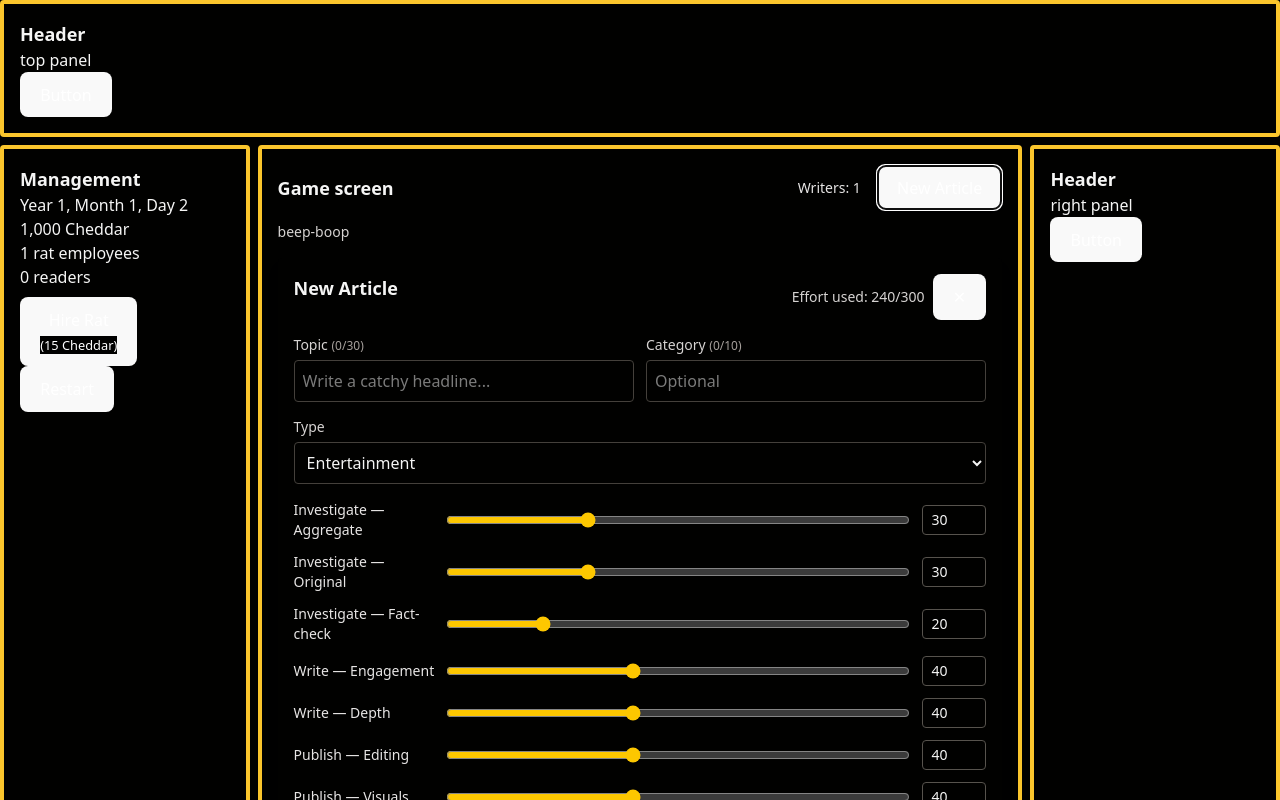
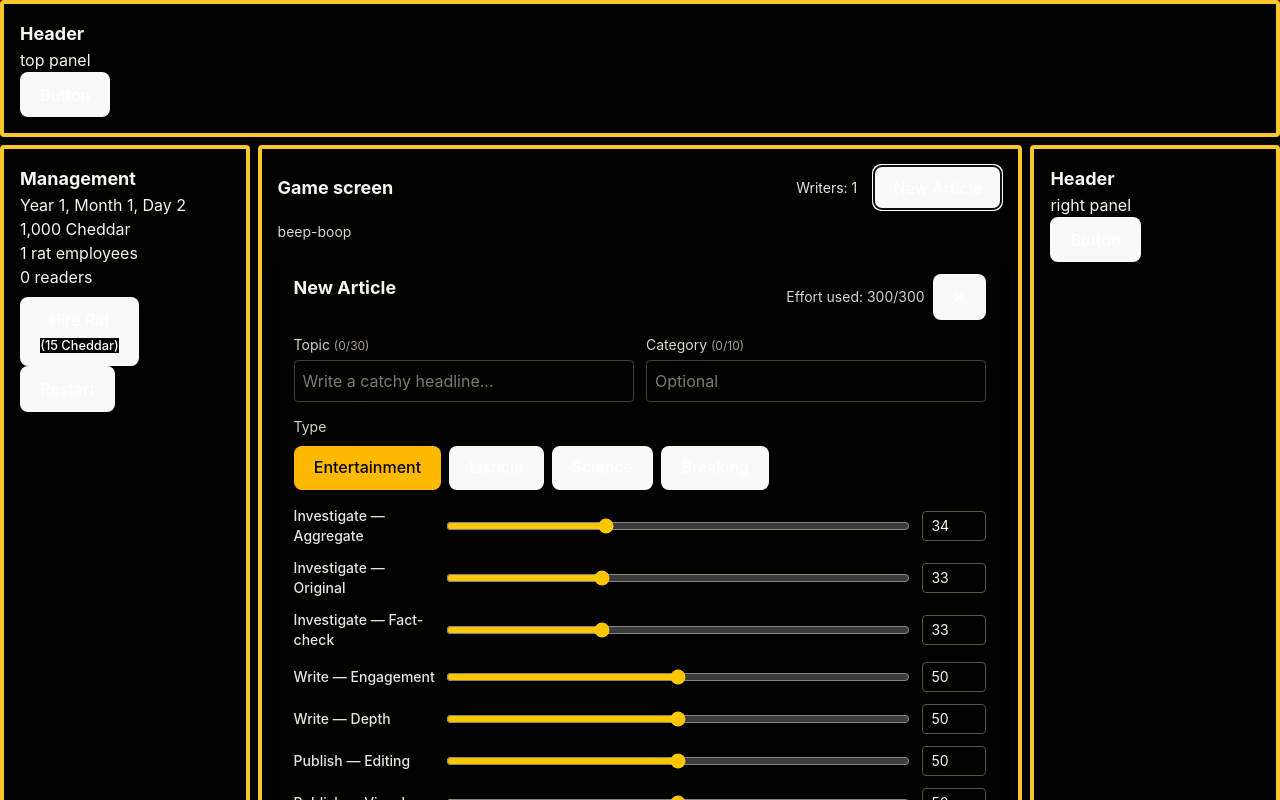
Before and after one commit to davidhaas6/rat-news-tycoon, a React (Vite) app: page / in a window 1280 px wide. Both pictures are taken after a click on the button "New Article". Built offline with nearby package versions, Linux system fonts and the light colour scheme.

Commit message:
enhanced article creation

```diff
--- a/package.json
+++ b/package.json
@@ -13,7 +13,6 @@
     "@tailwindcss/vite": "^4.1.10",
     "react": "^19.1.0",
     "react-dom": "^19.1.0",
-    "tailwindcss": "^4.1.10",
     "zustand": "^5.0.5"
   },
   "devDependencies": {
--- a/src/App.css
+++ b/src/App.css
@@ -1,5 +1,4 @@
 @import "tailwindcss";
-
 
 
 :root {
--- a/src/components/PublishPanel.tsx
+++ b/src/components/PublishPanel.tsx
@@ -1,19 +1,66 @@
 import React, { useEffect, useMemo, useState } from 'react';
 import SliderRow from './SliderRow';
-import type { DraftArticle, ArticleType } from '../types/article';
-
+import { ARTICLE_TYPES, type DraftArticle, type ArticleType } from '../types/article';
 
 interface PublishPanelProps {
   onPublish: (draft: DraftArticle) => void;
   onClose: () => void;
-  maxTotal?: number;
+}
+
+type QualityScores = Record<string, Record<string, number>>;
+
+const sliderGroups = [
+  {
+    key: 'investigation',
+    label: 'Investigate',
+    sliders: [
+      { key: 'aggregate', label: 'Aggregate' },
+      { key: 'original', label: 'Original' },
+      { key: 'factCheck', label: 'Fact-check' },
+    ],
+  },
+  {
+    key: 'writing',
+    label: 'Write',
+    sliders: [
+      { key: 'engagement', label: 'Engagement' },
+      { key: 'depth', label: 'Depth' },
+    ],
+  },
+  {
+    key: 'publishing',
+    label: 'Publish',
+    sliders: [
+      { key: 'editing', label: 'Editing' },
+      { key: 'visuals', label: 'Visuals' },
+    ],
+  },
+];
+
+function getInitialQualities(): QualityScores {
+  const qualities: QualityScores = {};
+  for (const group of sliderGroups) {
+    qualities[group.key] = {};
+    const numSliders = group.sliders.length;
+    const baseValue = Math.floor(100 / numSliders);
+    let remainder = 100 % numSliders;
+    for (const slider of group.sliders) {
+      let value = baseValue;
+      if (remainder > 0) {
+        value++;
+        remainder--;
+      }
+      qualities[group.key][slider.key] = value;
+    }
+  }
+  return qualities;
 }
 
 /**
  * PublishPanel
  *
  * Controlled inputs with live character counters.
- * Sliders 0-100 each. Total effort cannot exceed `maxTotal` (default 300).
+ * Sliders in each group must sum to 100.
  *
  * Keyboard:
  * - Esc: cancel / onClose
@@ -22,27 +69,19 @@ interface PublishPanelProps {
 export default function PublishPanel({
   onPublish,
   onClose,
-  maxTotal = 300,
 }: PublishPanelProps) {
   const [topic, setTopic] = useState('');
   const [category, setCategory] = useState('');
   const [type, setType] = useState<ArticleType>('entertainment');
 
-  const initialSliders = {
-    'investigation.aggregate': 30,
-    'investigation.original': 30,
-    'investigation.factCheck': 20,
-    'writing.engagement': 40,
-    'writing.depth': 40,
-    'publishing.editing': 40,
-    'publishing.visuals': 40,
-  };
+  const [qualities, setQualities] = useState<QualityScores>(getInitialQualities());
 
-  const [sliders, setSliders] = useState<Record<string, number>>(initialSliders);
-
-  const keys = useMemo(() => Object.keys(initialSliders), []);
-
-  const total = useMemo(() => Object.values(sliders).reduce((a, b) => a + b, 0), [sliders]);
+  const total = useMemo(() => {
+    return Object.values(qualities).reduce(
+      (total, group) => total + Object.values(group).reduce((a, b) => a + b, 0),
+      0
+    );
+  }, [qualities]);
 
   useEffect(() => {
     function onKey(e: KeyboardEvent) {
@@ -50,8 +89,6 @@ export default function PublishPanel({
         e.preventDefault();
         onClose();
       } else if (e.key === 'Enter') {
-        // Prevent accidental submits when typing in inputs if they want Enter to insert newline.
-        // Submit only when focus is not in a multi-line field (we have none) and form valid.
         e.preventDefault();
         if (canSubmit) handleSubmit();
       }
@@ -59,21 +96,54 @@ export default function PublishPanel({
     window.addEventListener('keydown', onKey);
     return () => window.removeEventListener('keydown', onKey);
     // eslint-disable-next-line react-hooks/exhaustive-deps
-  }, [topic, category, type, sliders]);
+  }, [topic, category, type, qualities]);
 
   const canSubmit = topic.trim().length > 0 && topic.trim().length <= 30;
 
-  function clampSliderForTotal(key: string, requested: number) {
-    const current = sliders[key] ?? 0;
-    const othersTotal = total - current;
-    const maxForThis = Math.max(0, maxTotal - othersTotal);
-    const clamped = Math.max(0, Math.min(requested, 100, maxForThis));
-    return clamped;
-  }
+  function setSliderValue(groupKey: string, sliderKey: string, newValue: number) {
+    setQualities(prevQualities => {
+      const newQualities = JSON.parse(JSON.stringify(prevQualities));
+      const group = newQualities[groupKey];
+      const sliderKeys = Object.keys(group);
+      const currentIndex = sliderKeys.indexOf(sliderKey);
+      const currentValue = group[sliderKey];
 
-  function setSlider(key: string, value: number) {
-    const v = clampSliderForTotal(key, value);
-    setSliders(s => ({ ...s, [key]: v }));
+      newValue = Math.max(0, Math.min(100, newValue));
+      let diff = newValue - currentValue;
+
+      if (diff === 0) {
+        return prevQualities;
+      }
+
+      group[sliderKey] = newValue;
+
+      const slidersToAdjust = sliderKeys.slice(currentIndex + 1).concat(sliderKeys.slice(0, currentIndex));
+
+      for (const key of slidersToAdjust) {
+        if (diff === 0) break;
+        const valueToAdjust = group[key];
+
+        if (diff > 0) { // We need to decrease other sliders
+          const canDecreaseBy = valueToAdjust;
+          const decreaseBy = Math.min(diff, canDecreaseBy);
+          group[key] -= decreaseBy;
+          diff -= decreaseBy;
+        } else { // We need to increase other sliders
+          const canIncreaseBy = 100 - valueToAdjust;
+          const increaseBy = Math.min(-diff, canIncreaseBy);
+          group[key] += increaseBy;
+          diff += increaseBy;
+        }
+      }
+
+      // If there's still a difference (e.g. all other sliders are at their limits),
+      // adjust the original slider back.
+      if (diff !== 0) {
+        group[sliderKey] -= diff;
+      }
+
+      return newQualities;
+    });
   }
 
   function handleSubmit() {
@@ -82,21 +152,7 @@ export default function PublishPanel({
       topic: topic.trim(),
       category: category.trim() === '' ? undefined : category.trim(),
       type,
-      qualities: {
-        investigation: {
-          aggregate: sliders['investigation.aggregate'],
-          original: sliders['investigation.original'],
-          factCheck: sliders['investigation.factCheck'],
-        },
-        writing: {
-          engagement: sliders['writing.engagement'],
-          depth: sliders['writing.depth'],
-        },
-        publishing: {
-          editing: sliders['publishing.editing'],
-          visuals: sliders['publishing.visuals'],
-        },
-      },
+      qualities: qualities as DraftArticle['qualities'],
     };
     onPublish(draft);
     onClose();
@@ -112,7 +168,7 @@ export default function PublishPanel({
         <div className="flex items-start justify-between gap-4">
           <h3 className="text-lg font-bold">New Article</h3>
           <div className="flex items-center gap-2">
-            <span className="text-sm text-stone-300">Effort used: {total}/{maxTotal}</span>
+            <span className="text-sm text-stone-300">Effort used: {total}/300</span>
             <button
               onClick={onClose}
               className="text-stone-300 hover:text-white px-2 py-1 rounded"
@@ -155,64 +211,43 @@ export default function PublishPanel({
 
           <div className="sm:col-span-2">
             <label className="text-sm text-stone-300">Type</label>
-            <select
-              value={type}
-              onChange={(e) => setType(e.target.value as ArticleType)}
-              className="w-full mt-1 px-2 py-2 bg-stone-800 border border-stone-700 rounded text-stone-100"
-            >
-              <option value="entertainment">Entertainment</option>
-              <option value="listicle">Listicle</option>
-              <option value="science">Science</option>
-              <option value="breaking">Breaking</option>
-            </select>
+            <div className="mt-2 flex flex-wrap gap-2">
+              {ARTICLE_TYPES.map((item) => {
+                const variants = {
+                  selected: '!bg-amber-400 !text-black font-semibold',
+                  default: 'bg-stone-800 hover:bg-stone-700 text-stone-300',
+                };
+                const variant = type === item ? 'selected' : 'default';
+
+                return (
+                  <button
+                    key={item}
+                    type="button"
+                    onClick={() => setType(item)}
+                    className={`px-3 py-1.5 text-sm rounded-md transition-colors ${variants[variant]}`}
+                  >
+                    {item.charAt(0).toUpperCase() + item.slice(1)}
+                  </button>
+                );
+              })}
+            </div>
           </div>
         </div>
 
         <div className="mt-4 space-y-3">
-          <SliderRow
-            id="invest-agg"
-            label="Investigate — Aggregate"
-            value={sliders['investigation.aggregate']}
-            onChange={(v) => setSlider('investigation.aggregate', v)}
-          />
-          <SliderRow
-            id="invest-orig"
-            label="Investigate — Original"
-            value={sliders['investigation.original']}
-            onChange={(v) => setSlider('investigation.original', v)}
-          />
-          <SliderRow
-            id="invest-fc"
-            label="Investigate — Fact-check"
-            value={sliders['investigation.factCheck']}
-            onChange={(v) => setSlider('investigation.factCheck', v)}
-          />
-
-          <SliderRow
-            id="write-eng"
-            label="Write — Engagement"
-            value={sliders['writing.engagement']}
-            onChange={(v) => setSlider('writing.engagement', v)}
-          />
-          <SliderRow
-            id="write-depth"
-            label="Write — Depth"
-            value={sliders['writing.depth']}
-            onChange={(v) => setSlider('writing.depth', v)}
-          />
-
-          <SliderRow
-            id="pub-edit"
-            label="Publish — Editing"
-            value={sliders['publishing.editing']}
-            onChange={(v) => setSlider('publishing.editing', v)}
-          />
-          <SliderRow
-            id="pub-vis"
-            label="Publish — Visuals"
-            value={sliders['publishing.visuals']}
-            onChange={(v) => setSlider('publishing.visuals', v)}
-          />
+          {sliderGroups.map((group) => (
+            <React.Fragment key={group.key}>
+              {group.sliders.map((slider) => (
+                <SliderRow
+                  key={slider.key}
+                  id={`${group.key}-${slider.key}`}
+                  label={`${group.label} — ${slider.label}`}
+                  value={qualities[group.key]?.[slider.key] ?? 0}
+                  onChange={(v) => setSliderValue(group.key, slider.key, v)}
+                />
+              ))}
+            </React.Fragment>
+          ))}
         </div>
 
         <div className="mt-4 flex items-center justify-end gap-3">
--- a/src/types/article.ts
+++ b/src/types/article.ts
@@ -1,4 +1,5 @@
-export type ArticleType = 'entertainment' | 'listicle' | 'science' | 'breaking';
+export const ARTICLE_TYPES = ['entertainment', 'listicle', 'science', 'breaking'] as const;
+export type ArticleType = typeof ARTICLE_TYPES[number];
 
 export type Qualities = {
   investigation: { aggregate: number; original: number; factCheck: number };
--- /dev/null
+++ b/tailwind.config.js
@@ -0,0 +1,16 @@
+/** @type {import('tailwindcss').Config} */
+export default {
+  content: [
+    "./index.html",
+    "./src/**/*.{js,ts,jsx,tsx}",
+  ],
+  theme: {
+    extend: {},
+  },
+  plugins: [],
+  safelist: [
+      'bg-yellow-400',
+      'text-stone-900',
+      'font-semibold',
+    ],
+}
```
Also changed, not shown: 1 other file (tests, documents, lock files or other folders).
